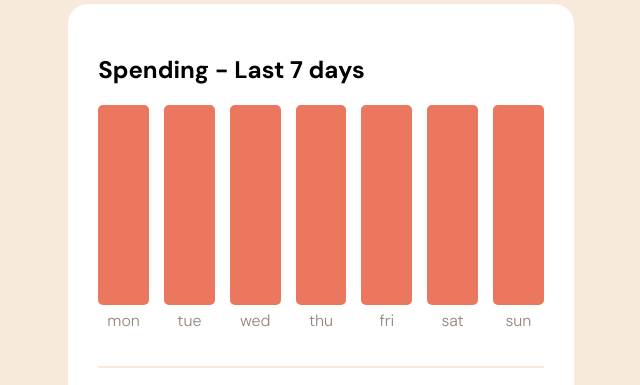
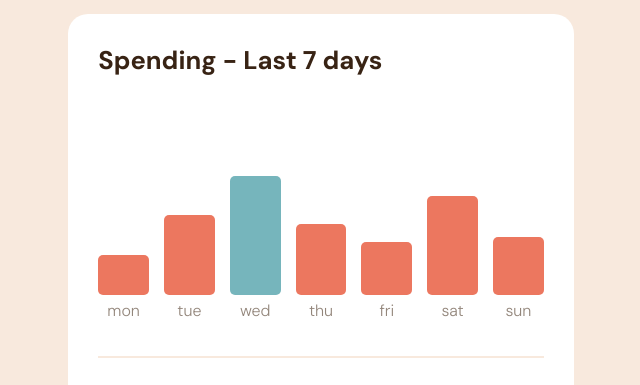
Before and after one commit to ehennes/frontend-mentor-expenses-chart, a website: page public/index.html in a window 1280 px wide. Shown: the part 209-594 px from the top of the page, without its empty margins (319-959 px from the left). Drawn offline with nearby package versions, Linux system fonts and the light colour scheme; files that its build step writes are made by us from their sources; files whose address does not match are found by name.

Commit message:
Pull in data from data.json file with the Fetch API, style chart with data, add tooltips, finish styling, update README.

```diff
--- a/app.js
+++ b/app.js
@@ -5,6 +5,7 @@ const port = process.env.PORT || 3000;
 
 
 app.use('/public', express.static(path.join(__dirname, 'public')));
+app.use('/src', express.static(path.join(__dirname, 'src')));
 
 app.get('/', (req, res) => {
     res.sendFile(path.join(__dirname, '/public/index.html'));
--- a/package.json
+++ b/package.json
@@ -1,11 +1,11 @@
 {
   "name": "expenses-chart-component-main",
   "version": "1.0.0",
-  "description": "![Design preview for the Expenses chart component coding challenge](./design/desktop-preview.jpg)",
+  "description": "",
   "main": "app.js",
   "scripts": {
     "start": "concurrently 'npm run watch:node' 'npm run watch:sass' 'npm run browsersync'",
-    "browsersync": "browser-sync start --proxy http://localhost:3000 --files='public'",
+    "browsersync": "browser-sync start --proxy http://localhost:3000 --files='public, src'",
     "watch:node": "node --watch app.js",
     "watch:sass": "sass --watch src/sass:public/css"
   },
--- a/public/index.html
+++ b/public/index.html
@@ -2,10 +2,10 @@
 <html lang="en">
 <head>
   <meta charset="UTF-8">
-  <meta name="viewport" content="width=device-width, initial-scale=1.0"> <!-- displays site properly based on user's device -->
+  <meta name="viewport" content="width=device-width, initial-scale=1.0">
 
-  <link rel="icon" type="image/png" sizes="32x32" href="./public/images/favicon-32x32.png">
-  <link rel="stylesheet" type="text/css" href="./public/css/main.css">
+  <link rel="icon" type="image/png" sizes="32x32" href="public/images/favicon-32x32.png">
+  <link rel="stylesheet" type="text/css" href="public/css/main.css">
   <link rel="preconnect" href="https://fonts.googleapis.com">
   <link rel="preconnect" href="https://fonts.gstatic.com" crossorigin>
   <link
@@ -21,37 +21,37 @@
         <p class="header-text-title title-text">My balance</p>
         <p class="header-text-amount">$921.48</p>
       </div>
-      <img src="./public/images/logo.svg" alt="">
+      <img src="public/images/logo.svg" alt="">
     </header>
 
     <main>
       <h1>Spending - Last 7 days</h1>
       <div class="chart">
-        <div class="bar-container">
+        <div class="bar-container" data-spend-amount="">
           <div class="bar"></div>
           <p class="day">mon</p>
         </div>
-        <div class="bar-container">
+        <div class="bar-container" data-spend-amount="">
           <div class="bar"></div>
           <p class="day">tue</p>
         </div>
-        <div class="bar-container">
+        <div class="bar-container" data-spend-amount="">
           <div class="bar"></div>
           <p class="day">wed</p>
         </div>
-        <div class="bar-container">
+        <div class="bar-container" data-spend-amount="">
           <div class="bar"></div>
           <p class="day">thu</p>
         </div>
-        <div class="bar-container">
+        <div class="bar-container" data-spend-amount="">
           <div class="bar"></div>
           <p class="day">fri</p>
         </div>
-        <div class="bar-container">
+        <div class="bar-container" data-spend-amount="">
           <div class="bar"></div>
           <p class="day">sat</p>
         </div>
-        <div? class="bar-container">
+        <div? class="bar-container" data-spend-amount="">
           <div class="bar"></div>
           <p class="day">sun</p>
         </div>
@@ -71,9 +71,12 @@
 
     <footer>
       <small class="attribution">
-        Challenge by <a href="https://www.frontendmentor.io?ref=challenge" target="_blank">Frontend Mentor</a>. Coded by <a href="#">Emily Hennes</a>.
+        Challenge by <a href="https://www.frontendmentor.io?ref=challenge" target="_blank">Frontend Mentor</a>. Coded by <a href="https://www.linkedin.com/in/emily-hennes/" target="_blank">Emily Hennes</a>.
       </small>
     </footer>
   </section>
+  <script src="https://unpkg.com/@popperjs/core@2"></script>
+  <script src="https://unpkg.com/tippy.js@6"></script>
+  <script src="src/js/index.js" type="text/javascript"></script>
 </body>
 </html>
--- /dev/null
+++ b/src/js/index.js
@@ -0,0 +1,49 @@
+
+const chart = document.querySelector('.chart');
+const barContainers = document.querySelectorAll('.chart .bar-container');
+
+// pull in data from data.json file
+fetch('src/data.json')
+    .then(response => response.json())
+    .then(data => {
+        let total = 0;
+        let amounts = [];
+
+        data.map(item => {
+            total += item.amount;
+            amounts.push(item.amount);
+        });
+
+        chart.style.height = `${total}px`;
+        chart.style.opacity = '1';
+
+        for (const container of barContainers) {
+            let day = container.querySelector('.day').textContent;
+            let bar = container.querySelector('.bar');
+
+            data.map(item => {
+                if (day == item.day) {
+                    container.dataset.spendAmount = item.amount;
+                }
+            });
+
+            // find highest amount and add class to highest amount day
+            const maxDay = Math.max(...amounts);
+
+            if (container.dataset.spendAmount == maxDay) {
+                container.classList.add('biggest-day');
+            }
+
+            // set height of bars
+            container.querySelector('.bar').style.height = `${container.dataset.spendAmount}%`;
+
+            // add Tippy tooltips
+            tippy(bar, {
+                content: `$${container.dataset.spendAmount}`,
+                arrow: false
+            });
+        }
+    })
+    .catch(error => {
+        console.error('Error: ', error);
+    });
--- a/src/sass/main.scss
+++ b/src/sass/main.scss
@@ -21,8 +21,13 @@ body {
 }
 
 section {
+    max-width: 600px;
     min-width: fit-content;
     width: 40%;
+}
+
+strong {
+    color: var(--dark-brown);
 }
 
 // helper classes
@@ -58,24 +63,45 @@ main {
     margin: 20px 0;
     padding: 30px;
 
+    h1 {
+        color: var(--dark-brown);
+        font-size: clamp(20px, 2vw, 28px);
+        margin-top: 0;
+    }
+
     // Bar graph styling
     .chart {
         display: grid;
         gap: 0 15px;
         grid-template-columns: repeat(auto-fit, minmax(20px, 1fr));
+        height: 0;
+        opacity: 0;
+        transition: height 0.5s ease, opacity 0.5s ease 0.5s;
     }
 
     .bar-container {
         align-items: center;
         display: flex;
         flex-direction: column;
+        justify-content: end;
+
+        &.biggest-day {
+            .bar {
+                background: var(--cyan);
+            }
+        }
 
         .bar {
             background: var(--soft-red);
             border-radius: 5px;
+            height: 0;
+            transition: height 1s ease 0.5s, opacity ease 0.2s;;
             width: 100%;
-            // styling purposes only
-            height: 25vh;
+
+            &:hover {
+                cursor: pointer;
+                opacity: 0.5;
+            }
         }
 
         .day {
@@ -84,8 +110,6 @@ main {
             font-weight: 300;
             margin: 5px 0;
         }
-
-        .amount {}
     }
 
     // Section below graph
@@ -109,6 +133,7 @@ main {
             }
 
             &.current-month-amount {
+                color: var(--dark-brown);
                 font-size: clamp(24px, 3vw, 40px);
                 font-weight: 500;
                 line-height: 100%;
@@ -124,4 +149,13 @@ main {
 
 footer {
     text-align: center;
+
+    a {
+        color: var(--cyan);
+        transition: all ease 0.3s;
+
+        &:hover {
+            color: var(--soft-red);
+        }
+    }
 }
--- a/style-guide.md
+++ /dev/null
@@ -1,33 +0,0 @@
-# Front-end Style Guide
-
-## Layout
-
-The designs were created to the following widths:
-
-- Mobile: 375px
-- Desktop: 1440px
-
-## Colors
-
-### Primary
-
-- Soft red: hsl(10, 79%, 65%)
-- Cyan: hsl(186, 34%, 60%)
-
-### Neutral
-
-- Dark brown: hsl(25, 47%, 15%)
-- Medium brown: hsl(28, 10%, 53%)
-- Cream: hsl(27, 66%, 92%)
-- Very pale orange: hsl(33, 100%, 98%)
-
-## Typography
-
-### Body Copy
-
-- Font size: 18px
-
-### Font
-
-- Family: [DM Sans](https://fonts.google.com/specimen/DM+Sans)
-- Weights: 400, 700
```
Also changed, not shown: README-template.md (deleted), README.md, public/css/main.css, public/images/expenses-chart-screenshot.png (added), src/data.json (renamed from data.json), 1 other file.
